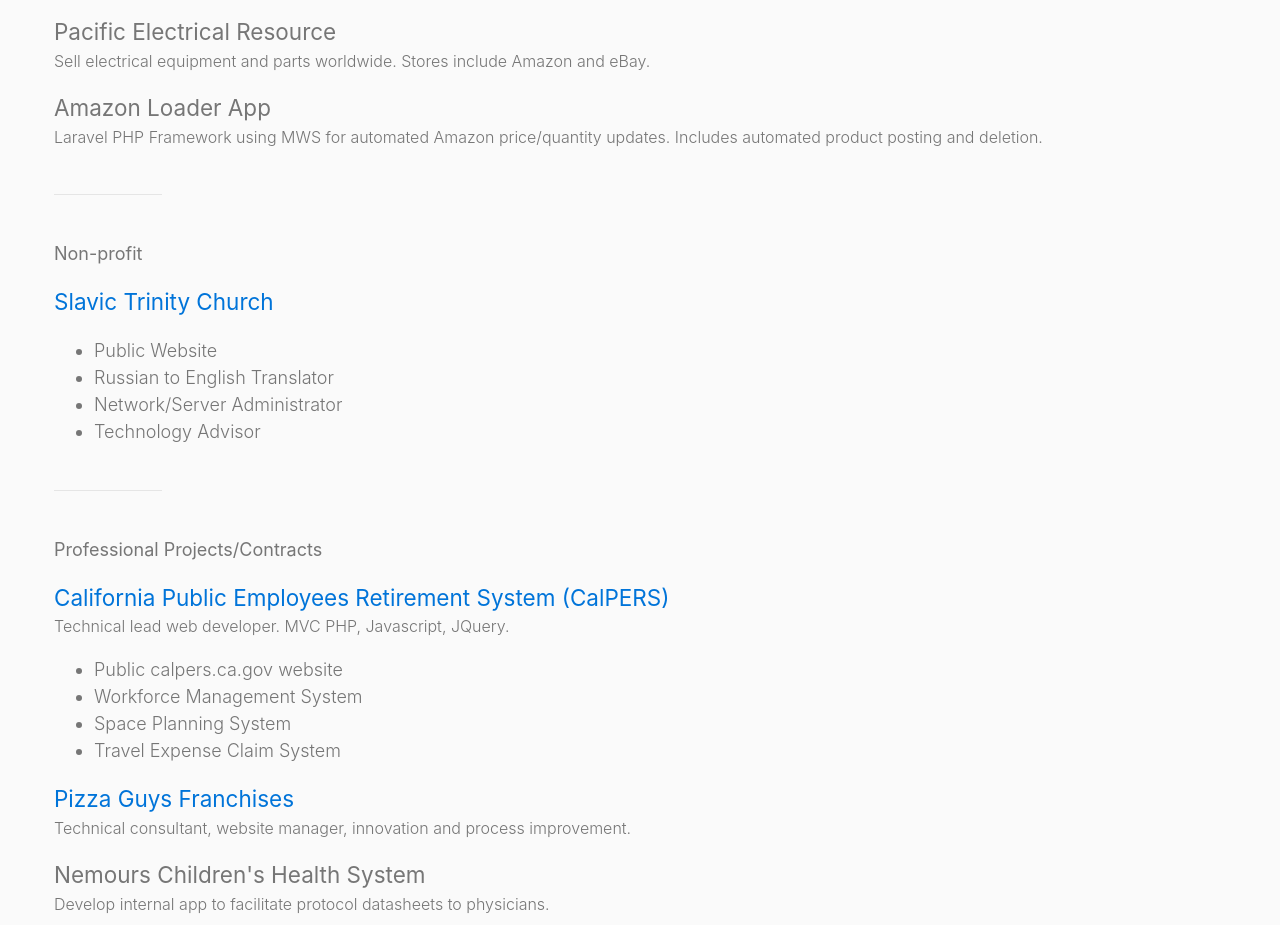
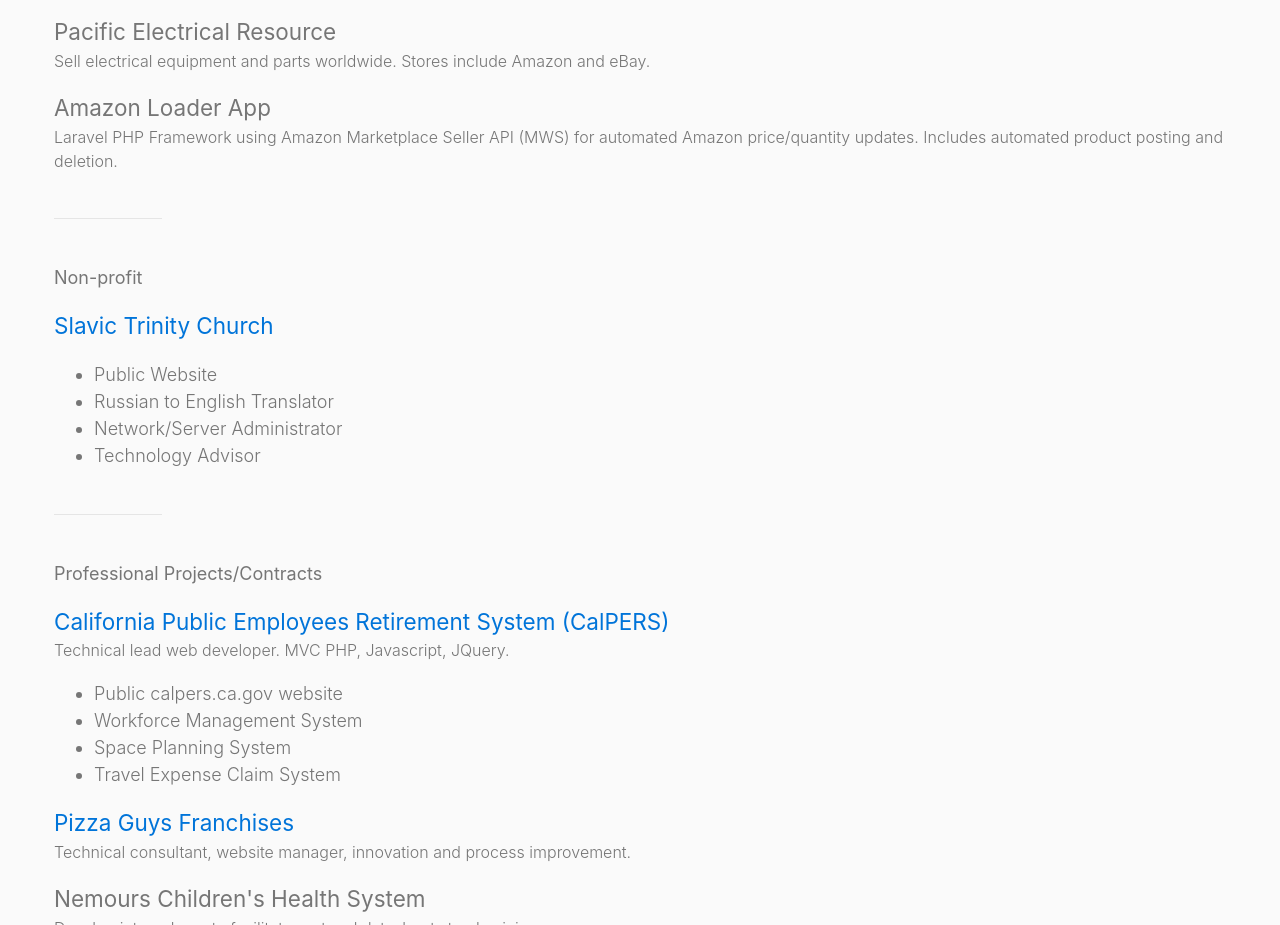
Before and after one commit to makhnovskiy/Personal-Website, a plain HTML site: page index.html in a window 1280 px wide. Shown: the part 967-1892 px from the top of the page. Drawn offline with Linux system fonts and the light colour scheme.

Commit message:
Update index.html

```diff
--- a/index.html
+++ b/index.html
@@ -162,7 +162,7 @@
     <p>Sell electrical equipment and parts worldwide. Stores include Amazon and eBay.</p>
 
 	<h3>Amazon Loader App</h3>
-    <p>Laravel PHP Framework using MWS for automated Amazon price/quantity updates. Includes automated product posting and deletion.</p>
+    <p>Laravel PHP Framework using Amazon Marketplace Seller API (MWS) for automated Amazon price/quantity updates. Includes automated product posting and deletion.</p>
 
        <hr>
 
```
